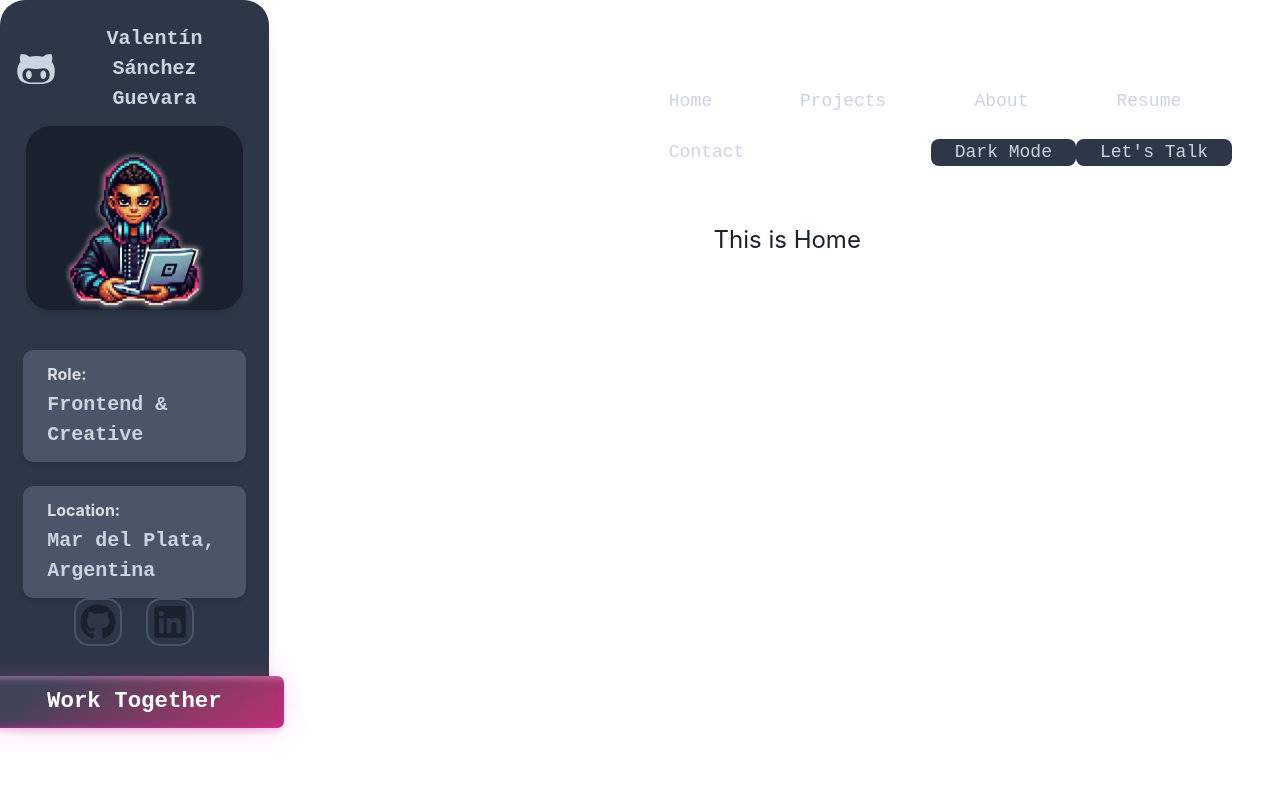
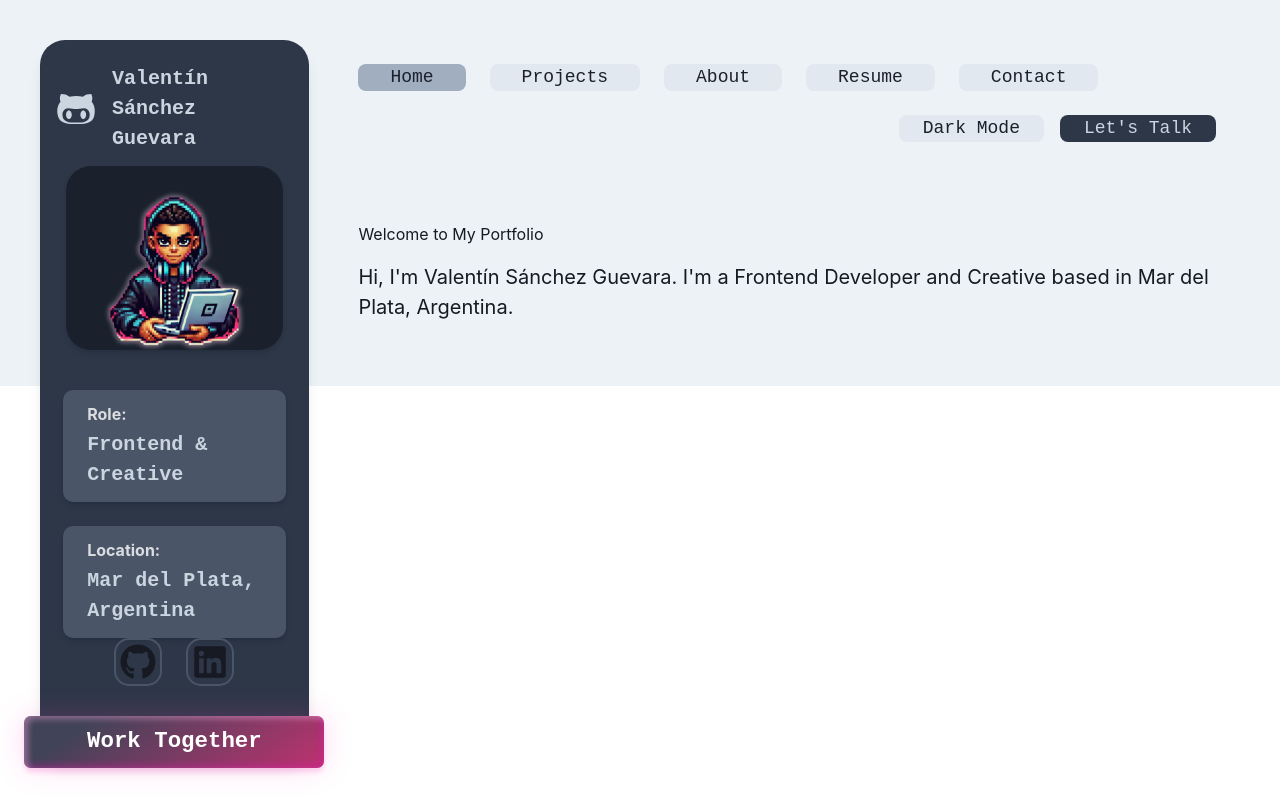
Before and after one commit to valentinsg/my-portfolio, a React (Create React App) app: page / in a window 1280 px wide. Built offline with nearby package versions, Linux system fonts and the light colour scheme.

Commit message:
actualizaciones de los componentes informativos

```diff
--- a/src/App.tsx
+++ b/src/App.tsx
@@ -1,20 +1,21 @@
-import './App.css';
+import React, { useState } from 'react';
+import { Box, useColorMode, useColorModeValue } from '@chakra-ui/react';
 import Sidebar from './components/Sidebar';
 import Header from './components/Header';
-import { Box } from '@chakra-ui/react';
-import { useState } from 'react';
-
-const Home = () => <Box p={8} fontSize="2xl">This is Home</Box>;
-const Projects = () => <Box p={8} fontSize="2xl">These are Projects</Box>;
-const About = () => <Box p={8} fontSize="2xl">About Me</Box>;
-const Resume = () => <Box p={8} fontSize="2xl">Resume Section</Box>;
-const Contact = () => <Box p={8} fontSize="2xl">Contact Info</Box>;
+import Home from './components/Home';
+import Projects from './components/Projects';
+import About from './components/About';
+import Resume from './components/Resume';
+import Contact from './components/Contact';
 
 function App() {
-  const [selectedPage, setSelectedPage] = useState("Home");
+  const [selectedSection, setSelectedSection] = useState('Home');
+  const { colorMode, toggleColorMode } = useColorMode();
+  const bgColor = useColorModeValue('gray.100', 'gray.900');
+  const color = useColorModeValue('gray.900', 'gray.100');
 
-  const renderPage = () => {
-    switch (selectedPage) {
+  const renderSection = () => {
+    switch (selectedSection) {
       case 'Home':
         return <Home />;
       case 'Projects':
@@ -31,13 +32,17 @@ function App() {
   };
 
   return (
-    <Box className="App">
-      <Box display="flex">
+    <Box className="App" bg={bgColor} color={color} transition="all 0.3s ease-in-out">
+      <Box p={10}>
         <Sidebar />
-        <Box flex="1" ml={{ base: 0, md: "23vw" }} mt={10} p={6}>
-          <Header setSelectedPage={setSelectedPage} />
-          {/* Render the selected page in the center */}
-          {renderPage()}
+        <Header
+          selectedSection={selectedSection}
+          setSelectedSection={setSelectedSection}
+          colorMode={colorMode}
+          toggleColorMode={toggleColorMode}
+        />
+        <Box ml={{ base: 0, md: "23vw" }} mt={8} p={6}>
+          {renderSection()}
         </Box>
       </Box>
     </Box>
--- /dev/null
+++ b/src/components/About.tsx
@@ -0,0 +1,9 @@
+import React from 'react'
+
+const About = () => {
+  return (
+    <div>About</div>
+  )
+}
+
+export default About
--- /dev/null
+++ b/src/components/Contact.tsx
@@ -0,0 +1,9 @@
+import React from 'react'
+
+const Contact = () => {
+  return (
+    <div>Contact</div>
+  )
+}
+
+export default Contact
--- a/src/components/Header.tsx
+++ b/src/components/Header.tsx
@@ -1,12 +1,20 @@
-import { Box, Button, HStack, useColorMode } from '@chakra-ui/react';
+import React from 'react';
+import { Box, Button, HStack, useColorModeValue } from '@chakra-ui/react';
 
-export interface HeaderProps {
-  setSelectedPage: (page: string) => void;
+interface HeaderProps {
+  selectedSection: string;
+  setSelectedSection: (section: string) => void;
+  colorMode: 'light' | 'dark';
+  toggleColorMode: () => void;
 }
 
+const Header: React.FC<HeaderProps> = ({ selectedSection, setSelectedSection, colorMode, toggleColorMode }) => {
+  const buttonBg = useColorModeValue('gray.200', 'gray.700');
+  const buttonColor = useColorModeValue('gray.800', 'gray.300');
+  const buttonHoverBg = useColorModeValue('gray.300', 'gray.600');
+  const buttonActiveBg = useColorModeValue('gray.400', 'gray.500');
 
-const Header: React.FC<HeaderProps> = ({ setSelectedPage }) => {
-  const { colorMode, toggleColorMode } = useColorMode();
+  const sections = ['Home', 'Projects', 'About', 'Resume', 'Contact'];
 
   return (
     <HStack
@@ -19,34 +27,45 @@ const Header: React.FC<HeaderProps> = ({ setSelectedPage }) => {
       alignItems="center"
       wrap="wrap"
     >
-      {['Home', 'Projects', 'About', "Resume", 'Contact'].map((text, index) => (
+      {sections.map((section, index) => (
         <Button
           key={index}
-          color="gray.300"
+          onClick={() => setSelectedSection(section)}
+          color={buttonColor}
+          bg={selectedSection === section ? buttonActiveBg : buttonBg}
           fontFamily="monospace"
           fontSize={{ base: "sm", md: "md", lg: "lg" }}
-          _hover={{ boxShadow: "0px 0px 14px 1px #414358", bg: "#414358" }}
-          _active={{ boxShadow: "0px 0px 22px 0px #414358", bg: "#414358" }}
+          _hover={{
+            boxShadow: "0px 0px 14px 1px #414358",
+            bg: buttonHoverBg
+          }}
+          _active={{
+            boxShadow: "0px 0px 22px 0px #414358",
+            bg: buttonActiveBg
+          }}
           transition="all 0.3s ease-in-out"
           borderRadius="8px"
           px={{ base: 4, md: 8 }}
-          onClick={() => setSelectedPage(text)}  // Set the page on click
         >
-          {text}
+          {section}
         </Button>
       ))}
-
-      {/* Dark/Light mode toggle button */}
-      <Box display={"flex"} ml={"auto"}>
+      <Box display={"flex"} ml={"auto"} gap={4}>
         <Button
           onClick={toggleColorMode}
-          color="gray.300"
+          color={buttonColor}
+          bg={buttonBg}
           fontFamily="monospace"
           fontSize={{ base: "sm", md: "md", lg: "lg" }}
-          bg="gray.700"
-          _hover={{ boxShadow: "0px 0px 8px 1px #4EC6C9", bg: "gray.600" }}
-          _active={{ boxShadow: "0px 0px 12px 2px #4EC6C9", bg: "gray.500" }}
-          transition="all 0.2s ease-in-out"
+          _hover={{
+            boxShadow: "0px 0px 8px 1px #4EC6C9",
+            bg: buttonHoverBg
+          }}
+          _active={{
+            boxShadow: "0px 0px 12px 2px #4EC6C9",
+            bg: buttonActiveBg
+          }}
+          transition="all 0.3s ease-in-out"
           borderRadius="8px"
           px={{ base: 4, md: 6 }}
         >
--- /dev/null
+++ b/src/components/Home.tsx
@@ -0,0 +1,15 @@
+import React from 'react';
+import { Box, Heading, Text } from '@chakra-ui/react';
+
+const Home = () => {
+  return (
+    <Box>
+      <Heading as="h1" size="2xl" mb={4}>Welcome to My Portfolio</Heading>
+      <Text fontSize="xl">
+        Hi, I'm Valentín Sánchez Guevara. I'm a Frontend Developer and Creative based in Mar del Plata, Argentina.
+      </Text>
+    </Box>
+  );
+};
+
+export default Home;
--- /dev/null
+++ b/src/components/Projects.tsx
@@ -0,0 +1,9 @@
+import React from 'react'
+
+const Projects = () => {
+  return (
+    <div>Projects</div>
+  )
+}
+
+export default Projects
--- /dev/null
+++ b/src/components/Resume.tsx
@@ -0,0 +1,9 @@
+import React from 'react'
+
+const Resume = () => {
+  return (
+    <div>Resume</div>
+  )
+}
+
+export default Resume
```
